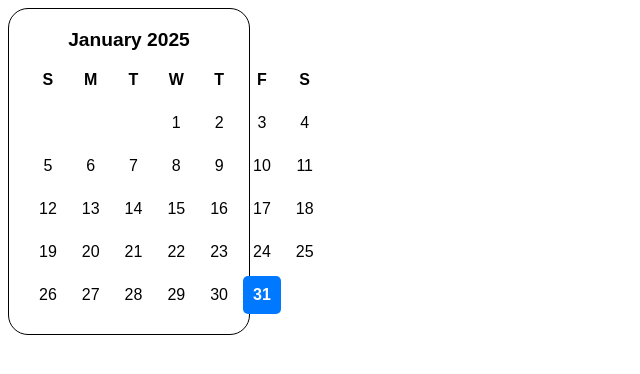
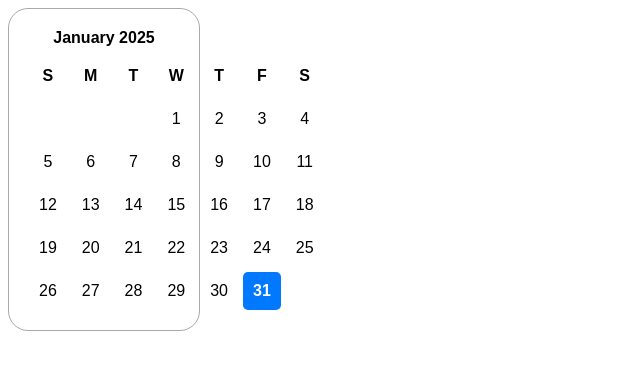
Before and after one commit to ejeaglesct/calendar, a plain HTML site: page index.html in a window 1280 px wide. Shown: the whole page, without its empty margins (0-640 px from the left). Drawn offline with Linux system fonts and the light colour scheme.

Commit message:
Update index.html

```diff
--- a/index.html
+++ b/index.html
@@ -27,16 +27,16 @@
         }
 
         .calendar {
-            width: 200px;
+            width: 150px;
             border-radius: 20px;
             padding: 20px;
 	    border-collapse: collapse;
-	    border: 1px solid #000;
+	    border: 1px solid #a9a9a9;
             background-color: var(--bg-color);
         }
 
         .calendar-header {
-            font-size: 1.2em;
+            font-size: 1em;
             font-weight: bold;
             margin-bottom: 10px;
         }
```
